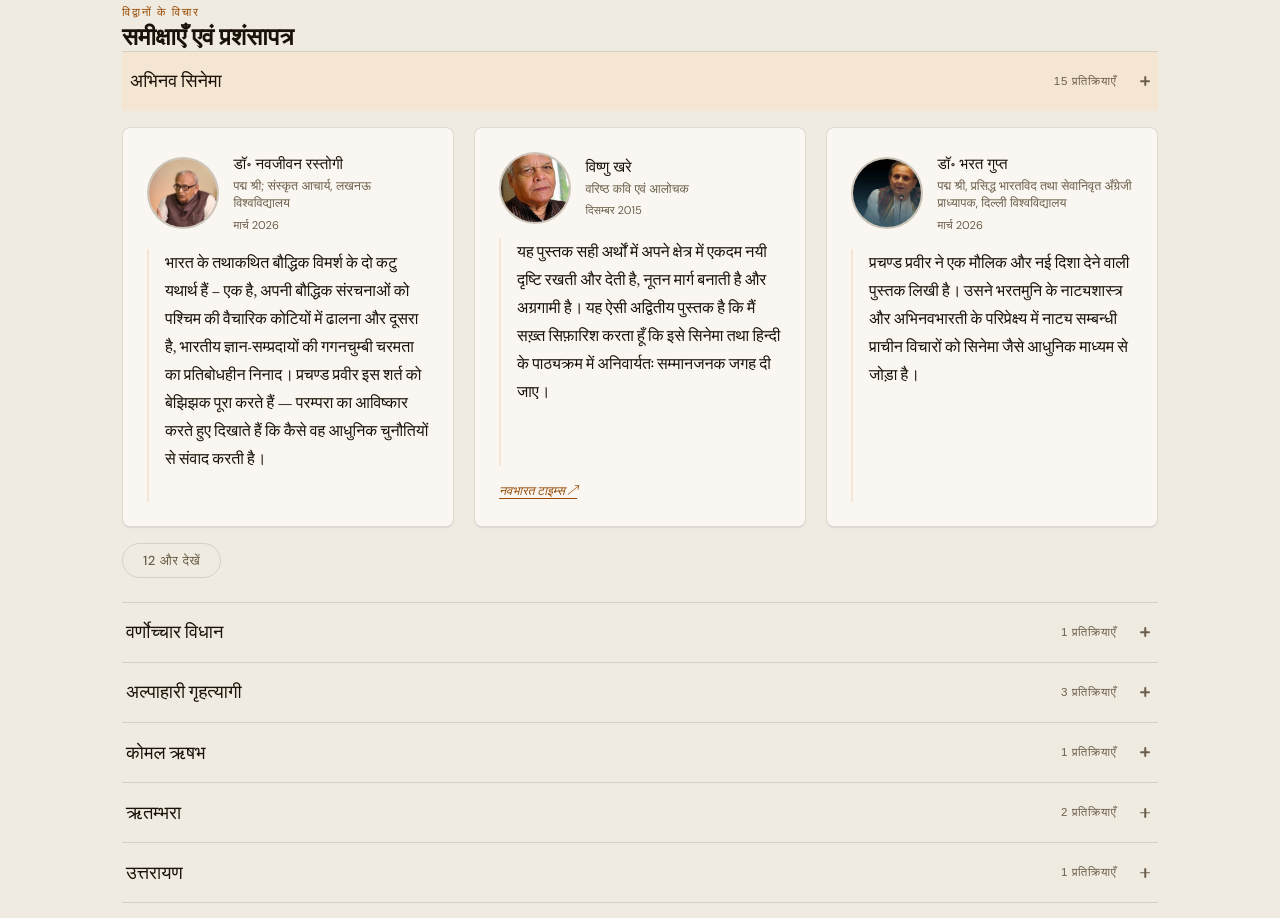
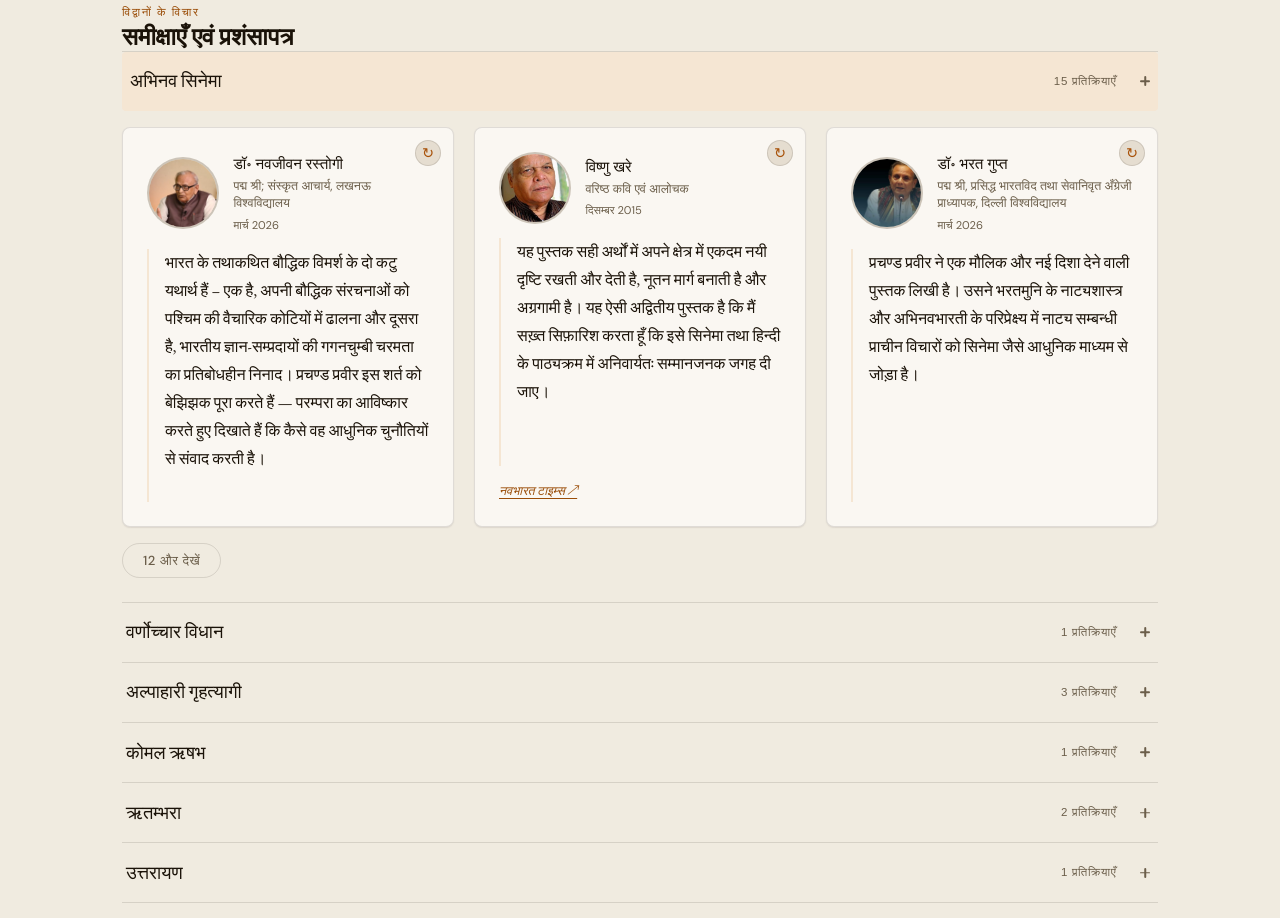
Before and after one commit to WebEdits/WebEdits.github.io, a website: page index.html in a window 1280 px wide. Shown: the part 1886-2804 px from the top of the page. Drawn offline with nearby package versions, Linux system fonts and the light colour scheme.

Commit message:
Add flip discoverability hint to review cards
The flip affordance was only signaled by a hover-state shadow, invisible
on touch devices. Add a small persistent corner badge with a subtle
idle wiggle animation to hint the card can be flipped.

```diff
--- a/assets/css/style.css
+++ b/assets/css/style.css
@@ -745,6 +745,27 @@ h1, h2, h3 { font-family: var(--serif); line-height: 1.15; }
   box-shadow: var(--shadow-saffron);
 }
 
+/* Flip affordance — persistent badge (works for touch, not just hover) */
+.review-card__flip-hint {
+  position: absolute; top: 0.75rem; right: 0.75rem;
+  width: 26px; height: 26px; border-radius: 50%;
+  display: flex; align-items: center; justify-content: center;
+  font-size: 0.9rem; line-height: 1; color: var(--saffron-d);
+  background: var(--paper-3); border: 1px solid var(--border);
+  animation: review-flip-hint-wiggle 4s ease-in-out infinite;
+  transition: background var(--duration-base) var(--ease-out), color var(--duration-base) var(--ease-out);
+}
+.review-card--flip:hover .review-card__flip-hint {
+  background: var(--saffron-pale); color: var(--saffron-d);
+  animation-play-state: paused;
+}
+@keyframes review-flip-hint-wiggle {
+  0%, 80%, 100% { transform: rotate(0deg); }
+  85% { transform: rotate(-18deg); }
+  92% { transform: rotate(14deg); }
+  96% { transform: rotate(0deg); }
+}
+
 /* Front: photo circle */
 .review-card__header { display: flex; align-items: center; gap: 0.9rem; }
 .review-card__photo {
--- a/assets/js/main.js
+++ b/assets/js/main.js
@@ -440,6 +440,7 @@
            role="button" aria-label="${t(r.attribution)}">
         <div class="review-card__inner">
           <div class="review-card__front">
+            <span class="review-card__flip-hint" aria-hidden="true">&#8635;</span>
             <div class="review-card__header">
               ${photoFront}
               <div class="review-card__attr">
```
